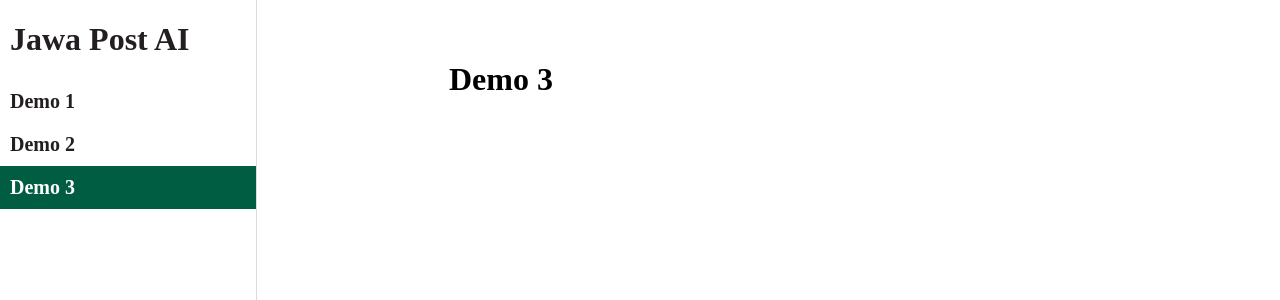
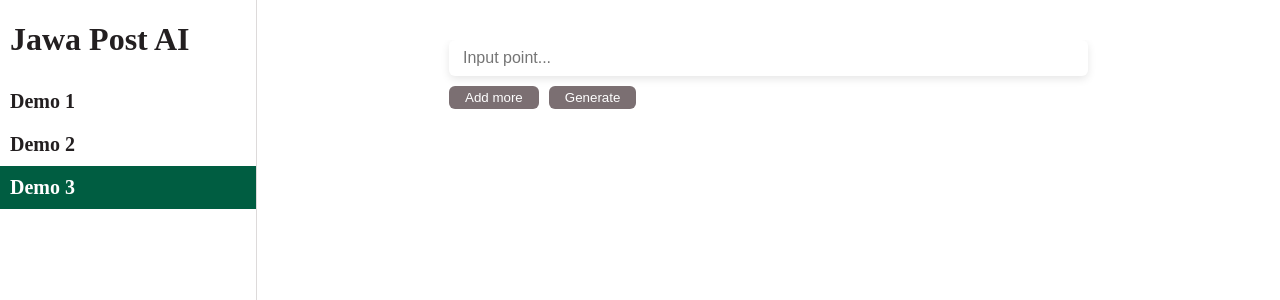
Before and after one commit to babymagnum/jawapost-ai, a Next.js app: page / in a window 1280 px wide. Both pictures are taken after a click on the element "Demo 3". Shown: the top 300 px of the page. Built offline with nearby package versions, Linux system fonts and the light colour scheme.

Commit message:
Update: create UI for demo3

```diff
--- /dev/null
+++ b/pages/api/generate_article.ts
@@ -0,0 +1,6 @@
+import { NextApiRequest, NextApiResponse } from "next";
+import { StandartModel } from "./model/standart_model";
+
+export default async function handler(request: NextApiRequest, response: NextApiResponse<StandartModel>) {
+
+}
--- a/pages/index.tsx
+++ b/pages/index.tsx
@@ -11,7 +11,7 @@
   return (
     <>
       <Head>
-        <title>Create Next App</title>
+        <title>Jawa Post AI</title>
         <link rel="icon" href="/favicon.ico" />
       </Head>
 
--- a/pages/modules/demo1/components/url_input.tsx
+++ b/pages/modules/demo1/components/url_input.tsx
@@ -63,7 +63,7 @@
     }
 
     return (
-        <div style={{marginInline: '15vw'}}>
+        <div style={{ marginInline: '15vw' }}>
             <CustomDiv paddingHorizontal={12} paddingVertical={8} children={(
                 <div style={{ flexDirection: 'row', display: 'flex', alignItems: 'center' }}>
                     <input
--- /dev/null
+++ b/pages/modules/demo3/components/input_item.tsx
@@ -0,0 +1,39 @@
+import { url } from "inspector"
+import { TailSpin } from "react-loader-spinner"
+import { CustomDiv } from "../../../components/custom_div"
+import { Colors } from "../../../helpers/const_strings"
+import { RequestState } from "../../../interface/request_state"
+import { useDemo3Store } from "../demo3_store"
+import { FC } from "react"
+import IcDelete from "../../../../assets/svg/ic_delete.svg"
+
+type InputItemProps = {
+    input: string
+    index: number
+}
+
+export const InputItem: FC<InputItemProps> = ({ input, index }) => {
+
+    const updateInput = useDemo3Store(state => state.updateInput)
+    const deleteInput = useDemo3Store(state => state.deleteInput)
+
+    return (
+        <CustomDiv style={{ marginTop: index === 0 ? 0 : 8 }} paddingHorizontal={12} paddingVertical={8} children={(
+            <div style={{ flexDirection: 'row', gap: 10, display: 'flex', alignItems: 'center' }}>
+                <input
+                    value={input}
+                    onChange={(event) => {
+                        updateInput(index, event.target.value)
+                    }}
+                    placeholder="Input point..."
+                    style={{ borderWidth: 0, fontSize: 16, outline: 0, flex: 1, backgroundColor: 'transparent' }}
+                />
+                {index !== 0 &&
+                    <div onClick={() => deleteInput(index)}>
+                        <IcDelete width={16} height={16} fill={Colors.danger} />
+                    </div>
+                }
+            </div>
+        )} />
+    )
+}
--- a/pages/modules/demo3/demo3.tsx
+++ b/pages/modules/demo3/demo3.tsx
@@ -1,11 +1,35 @@
 import { FC, memo } from "react";
+import { useDemo3Store } from "./demo3_store";
+import { InputItem } from "./components/input_item";
+import { Colors } from "../../helpers/const_strings";
 
 interface Demo3Props { }
 
 const Demo3: FC<Demo3Props> = () => {
+    const inputItem = useDemo3Store(state => state.inputItem)
+    const addInput = useDemo3Store(state => state.addInput)
+
+    function disableAction(): boolean {
+        return inputItem.some(element => element === '')
+    }
+
     return (
-        <div style={{ flex: 1, paddingLeft: '15vw', overflowY: 'auto', overflowX: 'hidden', paddingRight: '15vw', marginTop: '5vh' }}>
-            <h1>Demo 3</h1>
+        <div style={{ flex: 1, flexDirection: 'column', display: 'flex', overflowX: 'hidden', marginTop: '5vh' }}>
+            <div style={{ marginInline: '15vw' }}>
+                {inputItem.map((element, index) => (
+                    <InputItem input={element} index={index} />
+                ))}
+            </div>
+            <div style={{flexDirection: 'row', gap: 10, display: 'flex', marginInline: '15vw', marginTop: 10}}>
+                <button disabled={disableAction()} onClick={() => {
+                    addInput('')
+                }} style={{ paddingInline: 16, paddingBlock: 4, backgroundColor: disableAction() ? Colors.disableBold : Colors.genoa, border: 0, outline: 0, borderRadius: 6, color: Colors.white }}>
+                    Add more
+                </button>
+                <button disabled={disableAction()} onClick={() => {}} style={{ paddingInline: 16, paddingBlock: 4, backgroundColor: disableAction() ? Colors.disableBold : Colors.danger, border: 0, outline: 0, borderRadius: 6, color: Colors.white }}>
+                    Generate
+                </button>
+            </div>
         </div>
     )
 }
--- /dev/null
+++ b/pages/modules/demo3/demo3_store.ts
@@ -0,0 +1,39 @@
+import { create } from "zustand";
+import { RequestState } from "../../interface/request_state";
+
+interface State {
+    inputItem: string[]
+    generateState: RequestState
+}
+
+interface Actions {
+    addInput: (data: string) => void
+    deleteInput: (index: number) => void
+    updateInput: (index: number, data: string) => void
+    generateArticle: () => void
+}
+
+const initialState: State = {
+    inputItem: [''],
+    generateState: RequestState.IDLE
+}
+
+export const useDemo3Store = create<State & Actions>()((set) => ({
+    ...initialState,
+    addInput: (data) => set((state) => ({ inputItem: [...state.inputItem, data] })),
+    deleteInput: (index) => set((state) => ({ inputItem: state.inputItem.filter((_, _index) => _index !== index) })),
+    updateInput: (index, data) => set((state) => ({
+        inputItem: state.inputItem.map((_element, _index) => {
+            if (_index === index) {
+                return data
+            }
+
+            return _element
+        })
+    })),
+    generateArticle: () => generateArticle()
+}))
+
+function generateArticle() {
+
+}
```
Also changed, not shown: url-sources/temp-berita/docstore.json (+1 -1 lines), assets/svg/ic_delete.svg (added), 1 other file (tests, documents, lock files or other folders).
